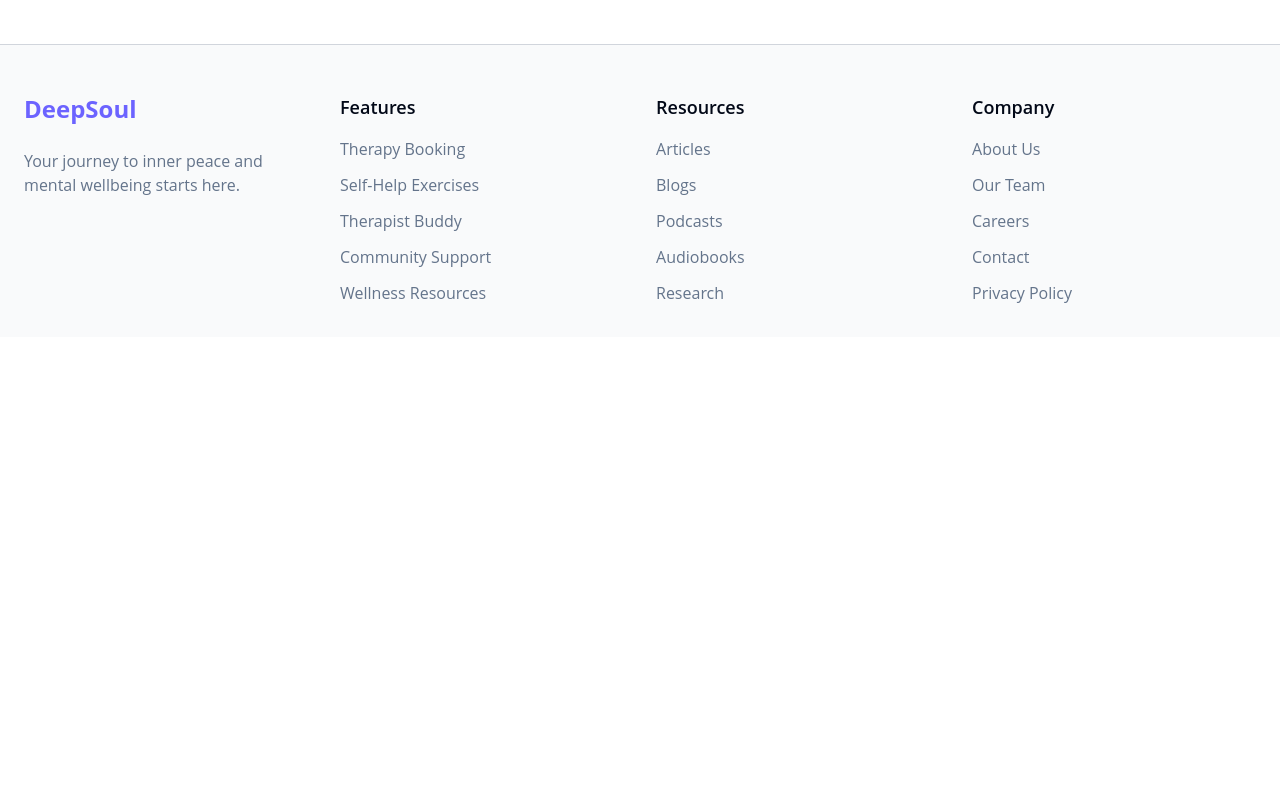
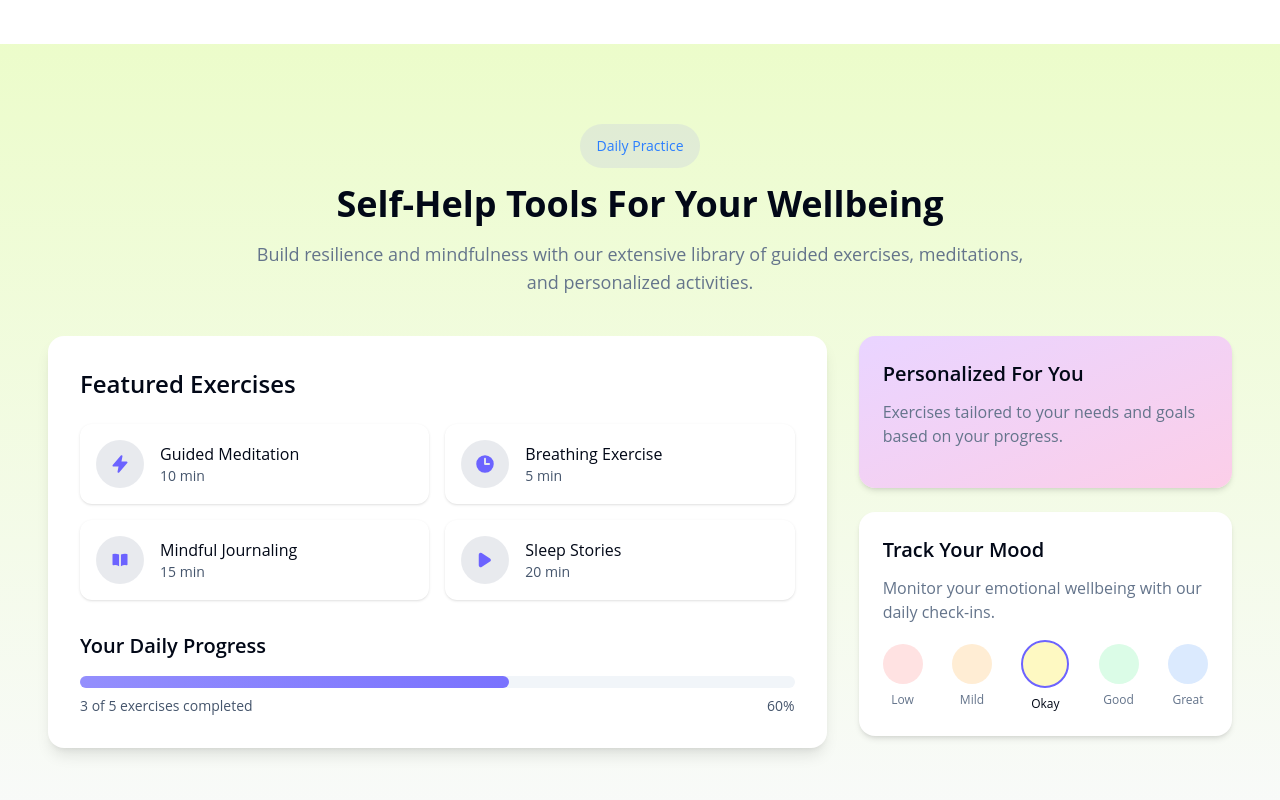
Before and after one commit to vidhi-thakur/deepsoul_assignment, a Next.js app: page / in a window 1280 px wide. Shown: the part 2480-3280 px from the top of the page. Before the commit the page ends 2817 px from the top, so only its background shows below. Built offline with nearby package versions, Linux system fonts and the light colour scheme.

Commit message:
self help section & lazy loading

```diff
--- a/app/layout.tsx
+++ b/app/layout.tsx
@@ -1,8 +1,9 @@
 import type { Metadata } from "next";
+import { lazy } from "react";
 import { Geist, Geist_Mono } from "next/font/google";
 import "./globals.css";
 import TopMenubar from "@/components/nav/TopMenubar";
-import BottomFooter from "@/components/nav/BottomFooter";
+const BottomFooter = lazy(() => import("@/components/nav/BottomFooter"));
 
 const geistSans = Geist({
   variable: "--font-geist-sans",
--- a/app/page.tsx
+++ b/app/page.tsx
@@ -1,6 +1,8 @@
-import FeaturesSection from "@/components/FeaturesSection";
+import { lazy } from "react";
 import HeroSection from "@/components/HeroSection";
-import TherapySection from "@/components/TherapySection";
+const FeaturesSection = lazy(() => import("@/components/FeaturesSection"));
+const SelfhelpSection = lazy(() => import("@/components/SelfhelpSection"));
+const TherapySection = lazy(() => import("@/components/TherapySection"));
 
 export default function Home() {
   return (
@@ -8,6 +10,7 @@ export default function Home() {
       <HeroSection />
       <FeaturesSection />
       <TherapySection />
+      <SelfhelpSection />
     </main>
   );
 }
--- /dev/null
+++ b/components/SelfhelpSection.tsx
@@ -0,0 +1,171 @@
+import type { FC } from "react";
+import {
+  BoltIcon,
+  ClockIcon,
+  BookOpenIcon,
+  PlayIcon,
+} from "@heroicons/react/16/solid";
+
+interface ExerciseCardProps {
+  icon: React.ReactNode;
+  title: string;
+  duration: string;
+}
+
+type Mood = {
+  label: string;
+  color: string;
+  isCurrent?: boolean;
+};
+
+const moods = [
+  { label: "Low", color: "bg-red-100 dark:bg-red-900" },
+  { label: "Mild", color: "bg-orange-100 dark:bg-orange-900" },
+  {
+    label: "Okay",
+    color: "bg-yellow-100 dark:bg-yellow-900",
+    isCurrent: true,
+  },
+  { label: "Good", color: "bg-green-100 dark:bg-green-900" },
+  { label: "Great", color: "bg-blue-100 dark:bg-blue-900" },
+];
+
+const ExerciseCard: FC<ExerciseCardProps> = ({ icon, title, duration }) => (
+  <article
+    className="rounded-xl p-4 shadow-sm hover:shadow-md dark:shadow-none dark:hover:shadow-none transition-shadow flex items-center gap-4"
+    aria-label={`${title} - ${duration}`}
+  >
+    <div
+      className="h-12 w-12 rounded-full flex items-center justify-center bg-content/15 "
+      aria-hidden
+    >
+      {icon}
+    </div>
+    <div>
+      <h4 className="font-medium text-heading dark:text-heading">{title}</h4>
+      <p className="text-sm text-slate-600 dark:text-slate-400">{duration}</p>
+    </div>
+  </article>
+);
+
+const MoodLevel = ({ label, color, isCurrent }: Mood) => (
+  <div className="flex flex-col items-center">
+    <div
+      className={`${
+        isCurrent ? "h-12 w-12 border-2 border-primary" : "h-10 w-10"
+      } ${color} rounded-full mb-2`}
+      aria-label={`Mood level: ${label}`}
+    />
+    <span
+      className={`text-xs ${
+        isCurrent
+          ? "font-medium text-heading dark:text-heading"
+          : "text-content dark:text-content"
+      }`}
+    >
+      {label}
+    </span>
+  </div>
+);
+
+const SelfhelpSection: FC = () => {
+  return (
+    <section
+      className="bg-gradient-to-b from-lime-100 to-background dark:from-primary dark:to-background px-4 md:px-6"
+      aria-labelledby="selfhelp-heading"
+    >
+      <div className="min-h-screen max-w-[1400px] mx-auto flex flex-col items-center gap-10 py-20 lg:px-6">
+        <div className="text-center max-w-3xl">
+          <span className="text-blue-500 bg-primary/10 inline-block px-4 py-3 rounded-full text-sm font-medium">
+            Daily Practice
+          </span>
+          <h1
+            id="selfhelp-heading"
+            className="text-3xl lg:text-4xl font-bold text-heading mt-4"
+          >
+            Self-Help Tools For Your Wellbeing
+          </h1>
+          <p className="text-lg text-content dark:text-content mt-4">
+            Build resilience and mindfulness with our extensive library of
+            guided exercises, meditations, and personalized activities.
+          </p>
+        </div>
+
+        <div
+          className="grid grid-cols-1 md:grid-cols-2 lg:grid-cols-3 gap-8 w-full"
+          aria-label="Featured Exercises"
+        >
+          <section className="col-span-1 lg:col-span-2 bg-white dark:bg-slate-800/90 rounded-2xl shadow-lg p-8">
+            <h2 className="text-2xl font-semibold mb-6 text-heading dark:text-heading">
+              Featured Exercises
+            </h2>
+            <div className="grid grid-cols-1 md:grid-cols-2 gap-4">
+              <ExerciseCard
+                icon={<BoltIcon className="h-5 w-5 text-primary" />}
+                title="Guided Meditation"
+                duration="10 min"
+              />
+              <ExerciseCard
+                icon={<ClockIcon className="h-5 w-5 text-primary" />}
+                title="Breathing Exercise"
+                duration="5 min"
+              />
+              <ExerciseCard
+                icon={<BookOpenIcon className="h-5 w-5 text-primary" />}
+                title="Mindful Journaling"
+                duration="15 min"
+              />
+              <ExerciseCard
+                icon={<PlayIcon className="h-5 w-5 text-primary" />}
+                title="Sleep Stories"
+                duration="20 min"
+              />
+            </div>
+
+            <div className="mt-8" aria-label="Progress Tracker">
+              <h3 className="text-xl font-semibold mb-4 text-heading dark:text-heading">
+                Your Daily Progress
+              </h3>
+              <div className="w-full h-3 bg-slate-100 dark:bg-slate-800 rounded-full">
+                <div
+                  className="h-full w-3/5 bg-gradient-to-r from-primary/70 to-primary/90 rounded-full"
+                  role="progressbar"
+                ></div>
+              </div>
+              <div className="flex justify-between mt-2 text-sm text-slate-600 dark:text-slate-400">
+                <span>3 of 5 exercises completed</span>
+                <span>60%</span>
+              </div>
+            </div>
+          </section>
+          <section className="flex flex-col gap-6">
+            <div className="w-full rounded-2xl p-6 shadow-md text-left bg-gradient-to-br from-purple-200 to-pink-200 dark:from-content dark:to-primary/50">
+              <h3 className="text-xl mb-3 font-semibold text-heading dark:text-heading">
+                Personalized For You
+              </h3>
+              <p className="text-content dark:text-content mb-4">
+                Exercises tailored to your needs and goals based on your
+                progress.
+              </p>
+            </div>
+            <div className="bg-white dark:bg-slate-800/90 rounded-2xl p-6 shadow-md">
+              <h3 className="font-semibold text-xl mb-3 text-heading dark:text-heading">
+                Track Your Mood
+              </h3>
+              <p className="text-content dark:text-content mb-4">
+                Monitor your emotional wellbeing with our daily check-ins.
+              </p>
+              <div className="flex justify-between items-center mt-4">
+                {moods.map((mood) => (
+                  <MoodLevel key={mood.label} {...mood} />
+                ))}
+              </div>
+            </div>
+          </section>
+        </div>
+      </div>
+    </section>
+  );
+};
+
+export default SelfhelpSection;
--- a/components/TherapySection.tsx
+++ b/components/TherapySection.tsx
@@ -44,9 +44,7 @@ const features: FeatureItemProps[] = [
 
 const FeatureItem: FC<FeatureItemProps> = ({ icon, title, description }) => (
   <div className="flex items-start gap-4">
-    <div className="bg-content/15 dark:bg-content/15 p-2 rounded-full">
-      {icon}
-    </div>
+    <div className="bg-content/15 p-2 rounded-full">{icon}</div>
     <div>
       <h3 className="font-medium text-heading dark:text-heading">{title}</h3>
       <p className="text-sm text-content dark:text-content">{description}</p>
@@ -85,7 +83,7 @@ const TherapySection: FC = () => {
     <section className="bg-white dark:bg-background px-4 md:px-6">
       <div className="min-h-screen max-w-[1400px] mx-auto grid grid-cols-1 md:grid-cols-2 items-center gap-10 py-20 lg:px-6">
         <div className="text-left">
-          <span className="text-primary bg-primary/10 inline-block px-4 py-3 rounded-full">
+          <span className="text-blue-500 bg-primary/10 inline-block px-4 py-3 rounded-full">
             Professional Support
           </span>
           <h1 className="text-2xl md:text-3xl lg:text-4xl font-bold text-heading mt-6">
```
